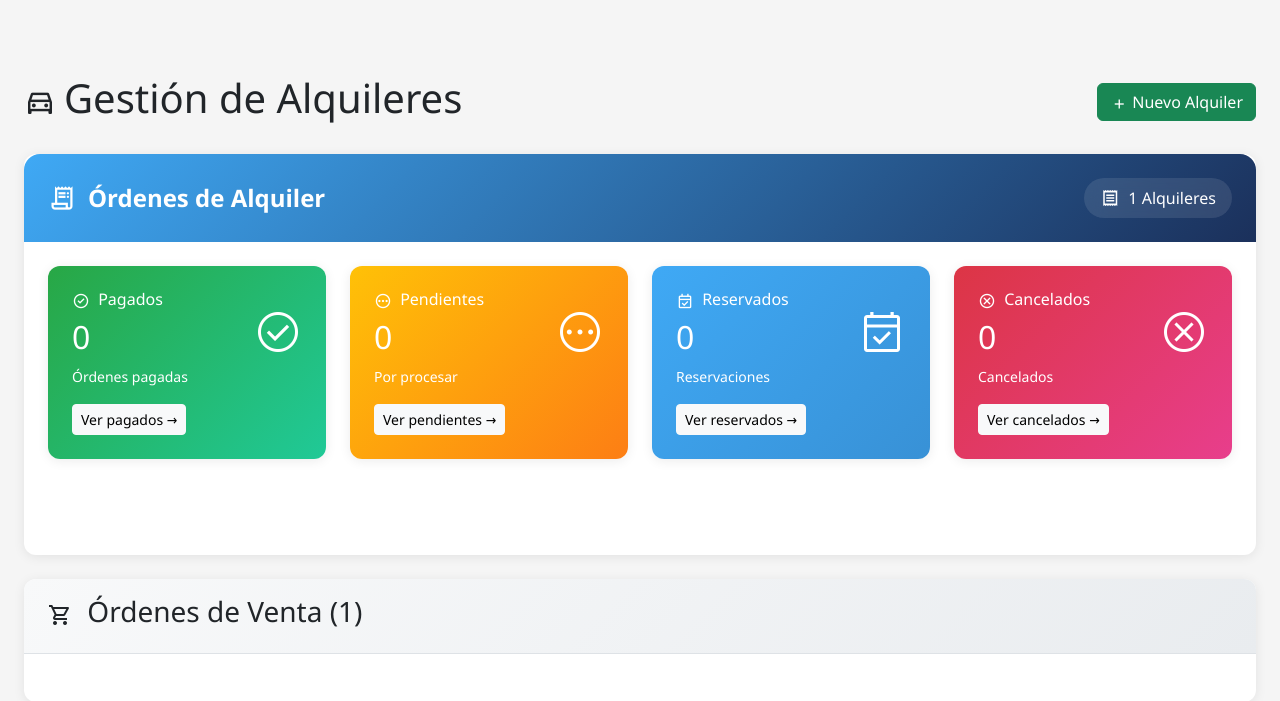
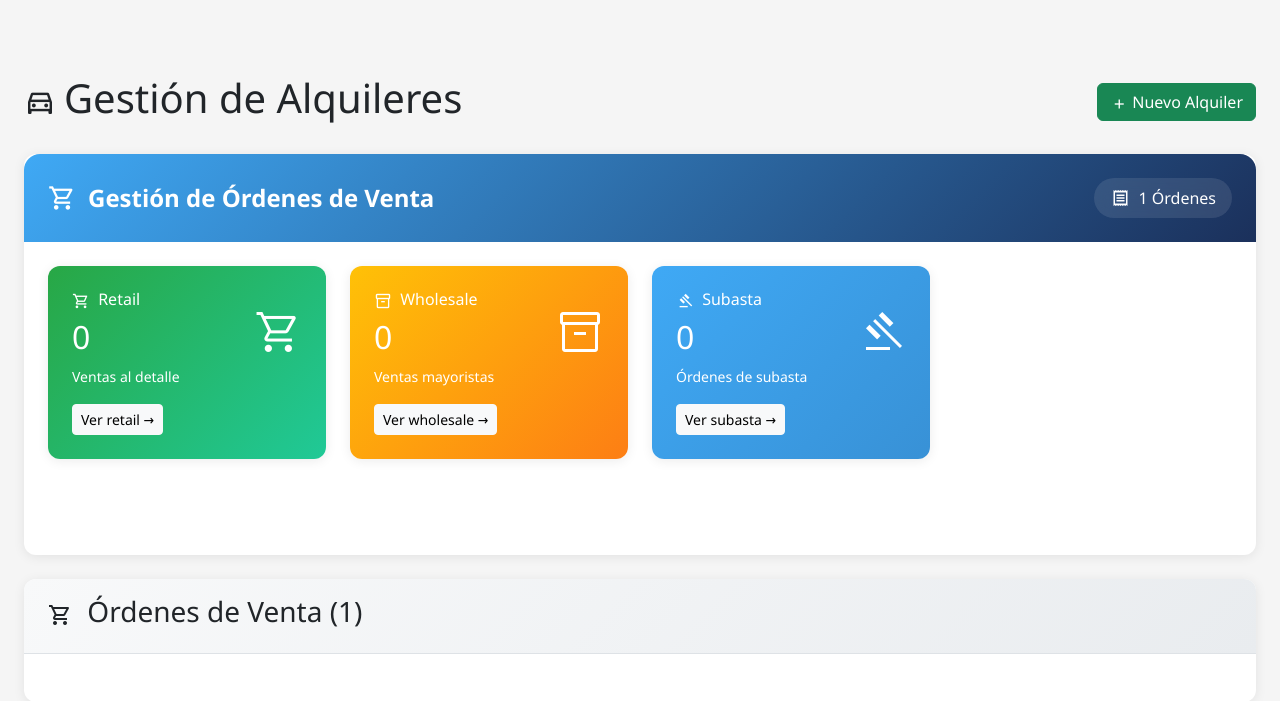
Before and after one commit to factoconsulting2018/2026, a Yii app: the page made by views/order/index.php in a window 1280 px wide. Shown: the top 701 px of the page. Run offline with PHP 8.4 and a stand-in for Yii, Linux system fonts and the light colour scheme; the template is opened without the code that fills it: most values are stand-ins (such as "Sample title", 1, 10 or a date in 2020); data that the repository does not hold is empty; some libraries are stand-ins or nearby versions.

Commit message:
Fix OrderController to show orders instead of rentals

```diff
--- a/views/order/index.php
+++ b/views/order/index.php
@@ -139,13 +139,13 @@ $this->registerCss('
     <div class="card">
         <div class="table-header">
             <div class="table-title">
-                <span class="material-symbols-outlined">receipt_long</span>
-                <h3>Órdenes de Alquiler</h3>
+                <span class="material-symbols-outlined">shopping_cart</span>
+                <h3>Gestión de Órdenes de Venta</h3>
             </div>
             <div class="table-stats">
                 <span class="stat-item">
                     <span class="material-symbols-outlined">receipt</span>
-                    <span><?= $rentalsDataProvider->getTotalCount() ?> Alquileres</span>
+                    <span><?= $dataProvider->getTotalCount() ?> Órdenes</span>
                 </span>
             </div>
         </div>
@@ -153,35 +153,29 @@ $this->registerCss('
             <!-- Panel de Control - Estados de Pago -->
             <div class="row mb-4">
                 <?php
-                $estados = [
-                    'pagado' => [
-                        'title' => 'Pagados',
-                        'icon' => 'check_circle',
+                $modos = [
+                    'retail' => [
+                        'title' => 'Retail',
+                        'icon' => 'shopping_cart',
                         'gradient' => 'linear-gradient(135deg, #28a745 0%, #20c997 100%)',
-                        'description' => 'Órdenes pagadas'
+                        'description' => 'Ventas al detalle'
                     ],
-                    'pendiente' => [
-                        'title' => 'Pendientes',
-                        'icon' => 'pending',
+                    'wholesale' => [
+                        'title' => 'Wholesale',
+                        'icon' => 'inventory_2',
                         'gradient' => 'linear-gradient(135deg, #ffc107 0%, #fd7e14 100%)',
-                        'description' => 'Por procesar'
+                        'description' => 'Ventas mayoristas'
                     ],
-                    'reservado' => [
-                        'title' => 'Reservados',
-                        'icon' => 'event_available',
+                    'auction' => [
+                        'title' => 'Subasta',
+                        'icon' => 'gavel',
                         'gradient' => 'linear-gradient(135deg, #3fa9f5 0%, #3891d6 100%)',
-                        'description' => 'Reservaciones'
-                    ],
-                    'cancelado' => [
-                        'title' => 'Cancelados',
-                        'icon' => 'cancel',
-                        'gradient' => 'linear-gradient(135deg, #dc3545 0%, #e83e8c 100%)',
-                        'description' => 'Cancelados'
+                        'description' => 'Órdenes de subasta'
                     ],
                 ];
 
-                foreach ($estados as $estado => $config) {
-                    $count = isset($paymentCounters[$estado]) ? $paymentCounters[$estado] : 0;
+                foreach ($modos as $modo => $config) {
+                    $count = isset($modeCounters[$modo]) ? $modeCounters[$modo] : 0;
                 ?>
                 <div class="col-md-3 mb-4">
                     <div class="card text-white" style="background: <?= $config['gradient'] ?>;">
@@ -203,7 +197,7 @@ $this->registerCss('
                                     </span>
                                 </div>
                             </div>
-                            <a href="<?= Url::to(['/order/index', 'sale_mode' => $estado]) ?>" class="btn btn-sm btn-light mt-3">
+                            <a href="<?= Url::to(['/order/index', 'sale_mode' => $modo]) ?>" class="btn btn-sm btn-light mt-3">
                                 Ver <?= strtolower($config['title']) ?> →
                             </a>
                         </div>
```
Also changed, not shown: controllers/OrderController.php (+9 -18 lines).
